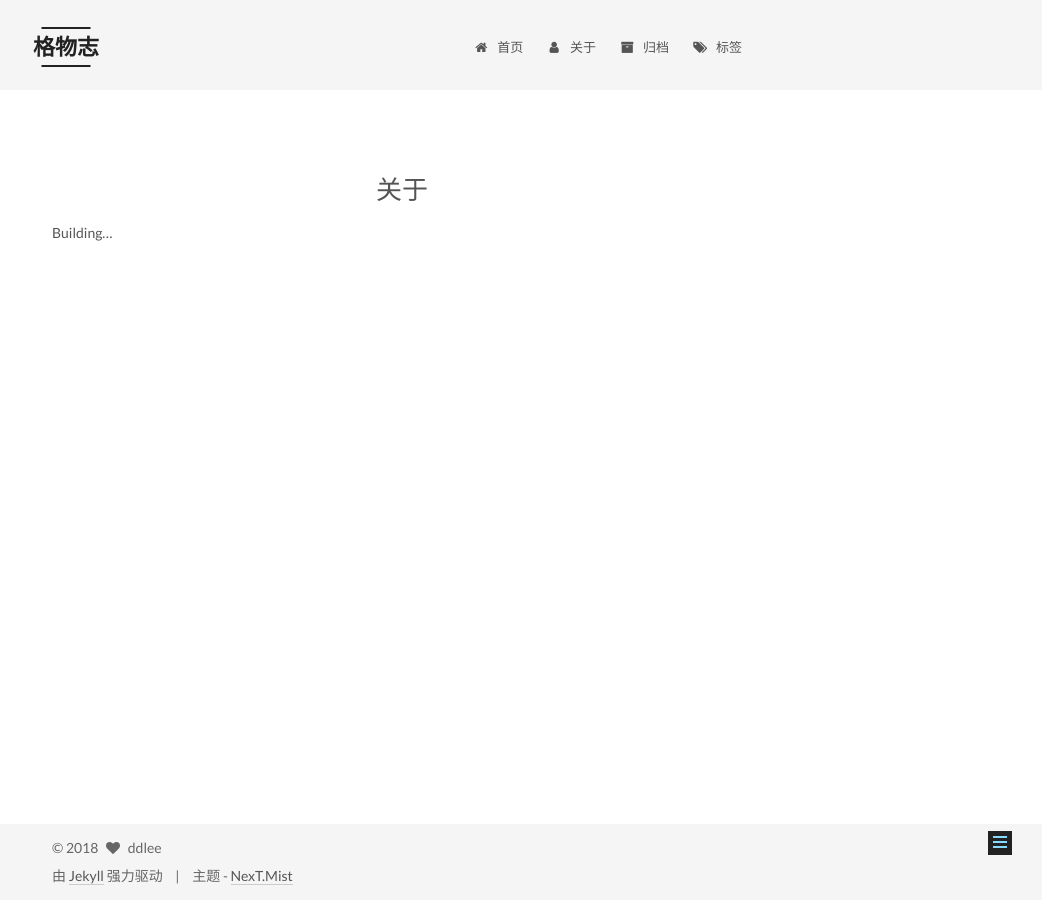
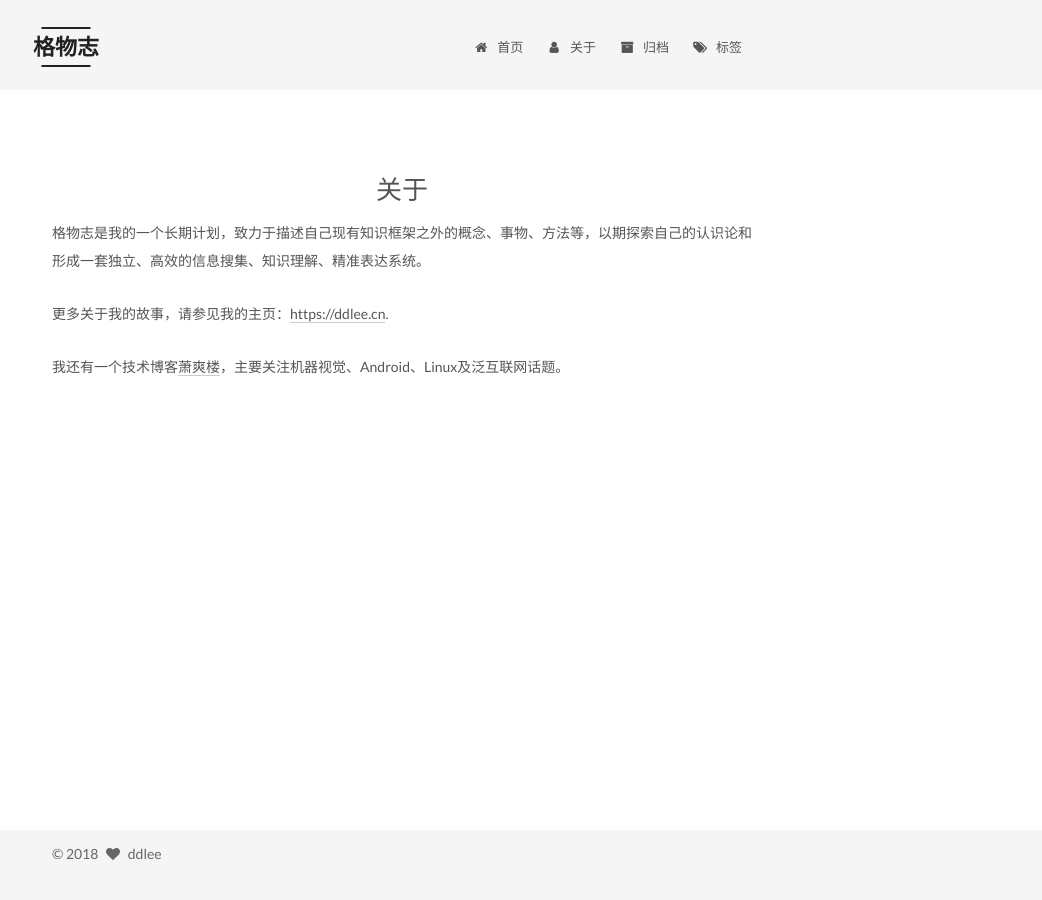
Before and after one commit to ddlee-cn/things-explained, a Jekyll site: the page built from about/index.md, in a window 1280 px wide. Shown: the whole page, without its empty margins (238-1280 px from the left). Built offline with Jekyll 4.4.1, drawn with Linux system fonts in a browser that asks for light colours.

Commit message:
major config update

```diff
--- a/_config.yml
+++ b/_config.yml
@@ -6,7 +6,7 @@
 # Site
 title: 格物志
 subtitle:
-description:
+description: 为天地立心，为生民立命，为往圣续绝学，为万世开太平。
 author: ddlee
 # Support language: de, en, fr-FR, id, ja, ko, pt-BR, pt, ru, zh-Hans, zh-hk, zh-tw
 language: zh-Hans
@@ -79,7 +79,7 @@ plugins:
 favicon: /assets/favicon.ico
 
 # Set default keywords (Use a comma to separate)
-keywords: "Jekyll, NexT"
+keywords: "ddlee, 格物致知"
 
 # Set rss to false to disable feed link.
 # Leave rss as empty to use site's feed link.
@@ -87,13 +87,13 @@ keywords: "Jekyll, NexT"
 rss:
 
 # Specify the date when the site was setup
-#since: 2015
+since: 2018
 
 # icon between year and author @Footer
 authoricon: heart
 
 # Footer `powered-by` and `theme-info` copyright
-copyright: true
+copyright: false
 
 # ---------------------------------------------------------------
 # SEO Settings
@@ -141,7 +141,7 @@ menu_icons:
   tags: tags
   archives: archive
   sitemap: sitemap
-  commonweal: heartbeat
+  #commonweal: heartbeat
 
 
 
@@ -233,7 +233,7 @@ social_icons:
 
 # Sidebar Avatar
 # in directory: /assets/images/avatar.gif
-#avatar:
+avatar: /assets/images/avatar.png
 
 
 # Table Of Contents in the Sidebar
@@ -264,10 +264,10 @@ sidebar:
   #  - always  expand for all pages automatically
   #  - hide    expand only when click on the sidebar toggle icon.
   #  - remove  Totally remove sidebar including sidebar toggle.
-  display: post
+  #display: post
   #display: always
   #display: hide
-  #display: remove
+  display: remove
 
   # Sidebar offset from top menubar in pixels.
   offset: 12
--- a/about/index.md
+++ b/about/index.md
@@ -3,4 +3,8 @@ layout: page
 type: about
 ---
 
-Building...
+格物志是我的一个长期计划，致力于描述自己现有知识框架之外的概念、事物、方法等，以期探索自己的认识论和形成一套独立、高效的信息搜集、知识理解、精准表达系统。
+
+更多关于我的故事，请参见我的主页：[https://ddlee.cn](https://ddlee.cn).
+
+我还有一个技术博客[萧爽楼](https://blog.ddlee.cn)，主要关注机器视觉、Android、Linux及泛互联网话题。
```
Also changed, not shown: 404.html (deleted, +0 -18 lines), assets/favicon.ico (added), assets/images/avatar.png (added).
